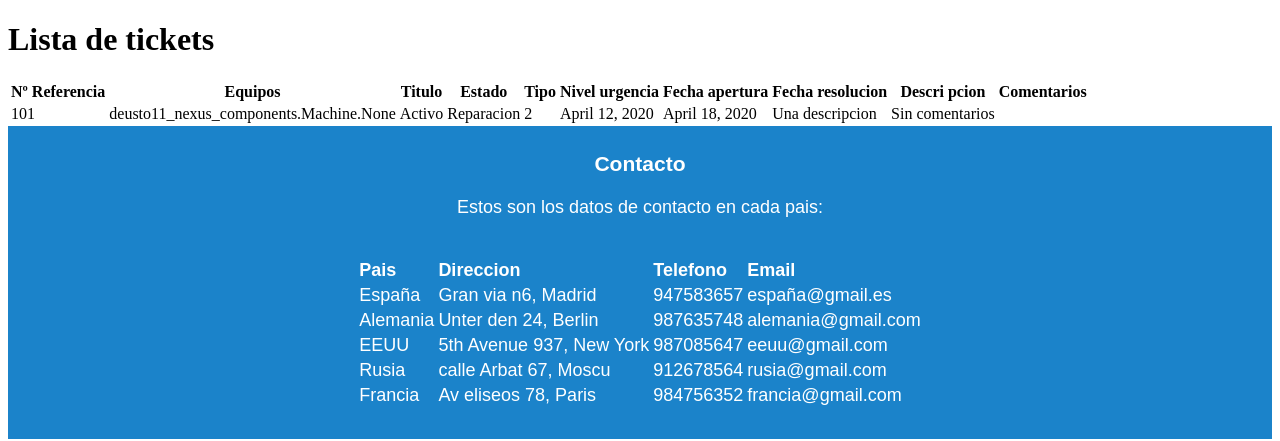
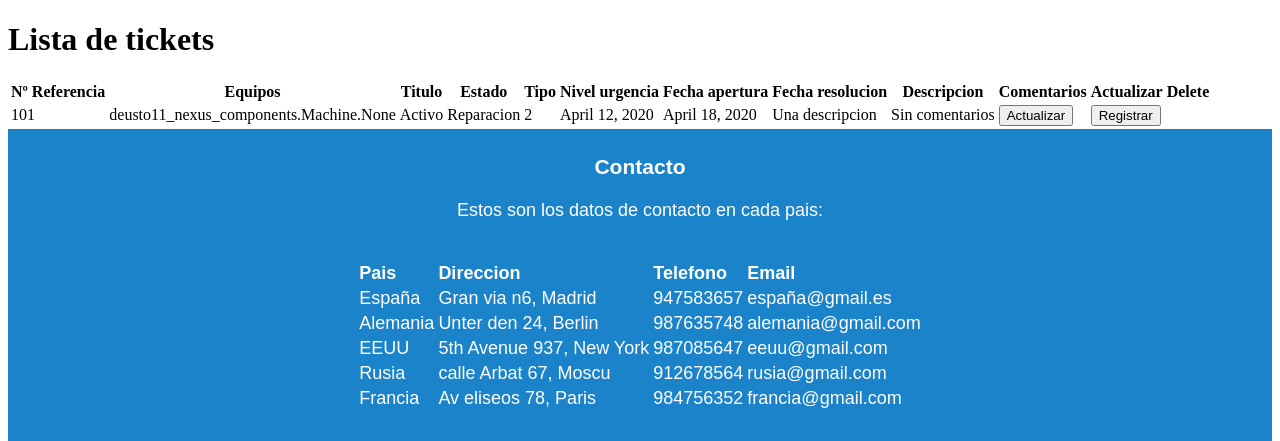
Before and after one commit to Grupo-Proyecto-Ingenieria-Web/Deusto11.Nexus, a Django app: page /nexus.com/employerPortal/ in a window 1280 px wide. Shown: the part 210-651 px from the top of the page. Run offline with Django 3.2, Linux system fonts and the light colour scheme; data comes from the database, SQL or seed files in the repository.

Commit message:
update first something

```diff
--- a/deusto11_nexus/deusto11_nexus_components/Templates/employerPortal.html
+++ b/deusto11_nexus/deusto11_nexus_components/Templates/employerPortal.html
@@ -13,9 +13,10 @@
             <th>Nivel urgencia</th>
             <th>Fecha apertura</th>
             <th>Fecha resolucion</th>
-            <th>Descri
-                pcion</th>
+            <th>Descripcion</th>
             <th>Comentarios</th>
+            <th>Actualizar</th>
+            <th>Delete</th>
         </tr>
         {% if list_tickets_already_exists %}
             {% for ticket in list_tickets_already_exists %}
@@ -29,6 +30,8 @@
                     <td>{{ ticket.resolution_date }}</td>
                     <td>{{ ticket.description }}</td>
                     <td>{{ ticket.comment }}</td>
+                    <td> <a href="{% url 'update_ticket' ticket.id %}"><input type="button" value="Actualizar"></a></td>
+                    <td> <a href="{% url 'employer_create' %}"><input type="button" value="Registrar"></a></td>
                 </tr>
             {% endfor %}
         {% else %}
@@ -42,6 +45,8 @@
             <th>No data</th>
             <th>No data</th>
             <th>No data</th>
+            <td> <a href="{% url 'update_ticket' ticket.id %}"><input type="button" value="Actualizar"></a></td>
+            <td> <a href="{% url 'employer_create' %}"><input type="button" value="Registrar"></a></td>
         </tr>
         {% endif %}
      </table>
--- a/deusto11_nexus/deusto11_nexus_components/Templates/employerRegistry.html
+++ b/deusto11_nexus/deusto11_nexus_components/Templates/employerRegistry.html
@@ -15,7 +15,6 @@
                 <input type="submit" value="Registrarse" />
             </form>
         <!--Change form-->
-
     </div>
   </div>
 </div>
--- a/deusto11_nexus/deusto11_nexus_components/views.py
+++ b/deusto11_nexus/deusto11_nexus_components/views.py
@@ -112,12 +112,17 @@ class MachineRegistryView(View):
 # Todavia no hacer
 #Actualizar el empleado
 class UpdateEmployerProfileView(UpdateView):
-    #tittle = 'Machine registry page'
-    model=Employee
-    form_class=EmployerForm
-    template_name="UpdateEmployerProfile.html"
-    success_url= reverse_lazy('employer_update')
 
+    tittle = 'Machine registry page'
+    model = Employee
+    form_class = EmployerForm
+    template_name = "UpdateEmployerProfile.html"
+    success_url = reverse_lazy('employer_update')
+
+    def get_context_data(self, **kwargs):
+        all_context = super(UpdateEmployerProfileView, self).get_context_data(**kwargs)
+        all_context["tittle"] = tittle
+        return all_context
 
 # Todavia no hacer
 #Actualizar la maquina
```
Also changed, not shown: deusto11_nexus/deusto11_nexus_components/Templates/updateTicket.html (+2 -6 lines).
